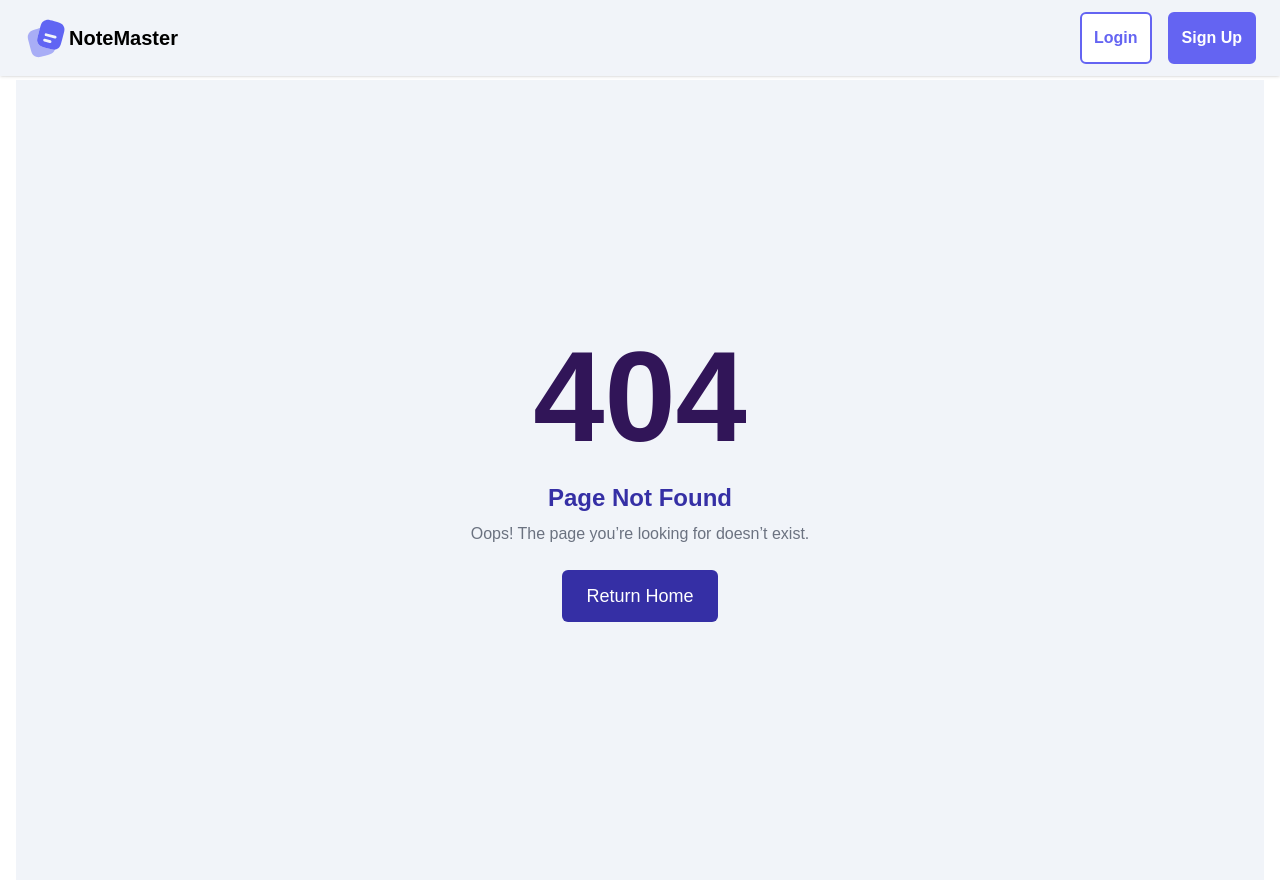
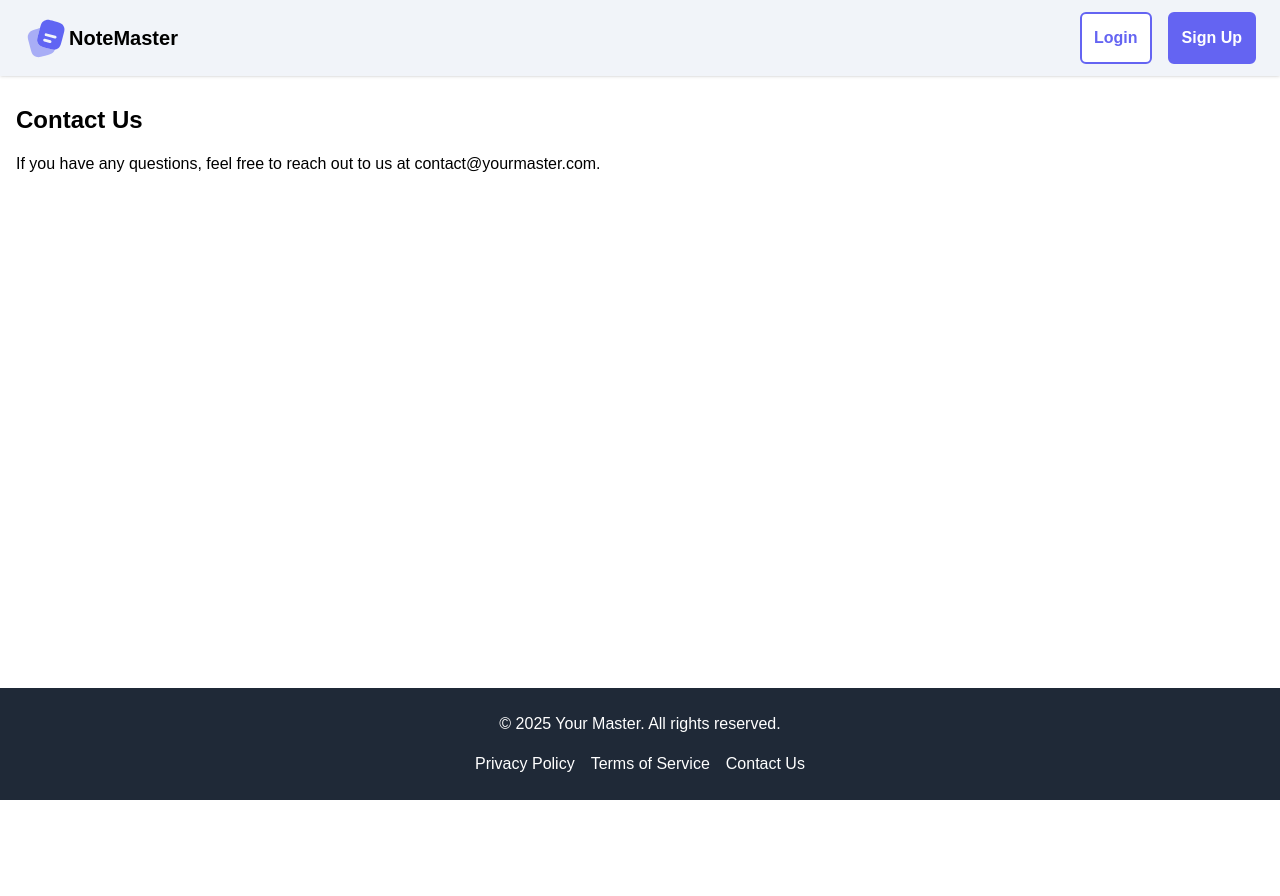
Before and after one commit to mukulsomukesh/first-step, a Next.js app in the folder client/: page /pages/contact in a window 1280 px wide. Before the commit this address had no page. After the commit the page ends 800 px from the top, so only its background shows below. Built offline with nearby package versions, Linux system fonts and the light colour scheme.

Commit message:
feat: add footer component and new pages for privacy policy, terms of service, and contact us

```diff
--- /dev/null
+++ b/client/src/app/components/commonComponents/Footer.jsx
@@ -0,0 +1,19 @@
+import Link from 'next/link';
+import React from 'react';
+
+const Footer = () => {
+    return (
+        <footer className="bg-gray-800 fixed bottom-0 w-[100%] text-white py-6 z-50 " role="contentinfo">
+            <div className="container mx-auto text-center">
+                <p>&copy; {new Date().getFullYear()} Your Master. All rights reserved.</p>
+                <ul className="flex justify-center space-x-4 mt-4">
+                    <li><Link href="/pages/privacy-policy" aria-label="Privacy Policy" className="hover:underline">Privacy Policy</Link></li>
+                    <li><Link href="/pages/terms-of-service" aria-label="Terms of Service" className="hover:underline">Terms of Service</Link></li>
+                    <li><Link href="/pages/contact" aria-label="Contact Us" className="hover:underline">Contact Us</Link></li>
+                </ul>
+            </div>
+        </footer>
+    );
+};
+
+export default Footer;
--- a/client/src/app/layout.js
+++ b/client/src/app/layout.js
@@ -4,6 +4,7 @@ import Sidebar from "./components/commonComponents/Sidebar";
 import Navbar from "./components/commonComponents/Navbar";
 import { ToastContainer } from "react-toastify";
 import "react-toastify/dist/ReactToastify.css";
+import Footer from "./components/commonComponents/Footer";
 
 const geistSans = Geist({
   variable: "--font-geist-sans",
@@ -34,6 +35,8 @@ export default function RootLayout({ children }) {
           <div className="flex-1 flex flex-col">
             <Navbar />
             <main className="mt-16 p-4 ">{children}</main>
+
+            <Footer />
           </div>
 
           <ToastContainer />
--- /dev/null
+++ b/client/src/app/pages/contact/page.jsx
@@ -0,0 +1,12 @@
+import React from 'react';
+
+const Contact = () => {
+    return (
+        <div className="container mx-auto py-6">
+            <h1 className="text-2xl font-bold mb-4">Contact Us</h1>
+            <p>If you have any questions, feel free to reach out to us at contact@yourmaster.com.</p>
+        </div>
+    );
+};
+
+export default Contact;
--- /dev/null
+++ b/client/src/app/pages/privacy-policy/page.jsx
@@ -0,0 +1,12 @@
+import React from 'react';
+
+const Page = () => {
+    return (
+        <div className="container mx-auto py-6">
+            <h1 className="text-2xl font-bold mb-4">Privacy Policy</h1>
+            <p>This is the privacy policy for our website...</p>
+        </div>
+    );
+};
+
+export default Page;
--- /dev/null
+++ b/client/src/app/pages/terms-of-service/page.jsx
@@ -0,0 +1,12 @@
+import React from 'react';
+
+const Page = () => {
+    return (
+        <div className="container mx-auto py-6">
+            <h1 className="text-2xl font-bold mb-4">Terms of Service</h1>
+            <p>These are the terms of service for using our website...</p>
+        </div>
+    );
+};
+
+export default Page;
```
